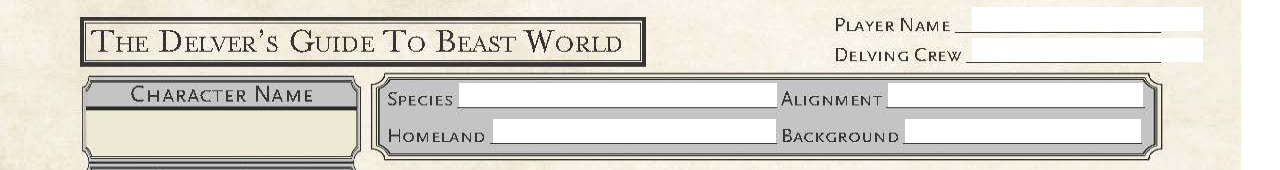
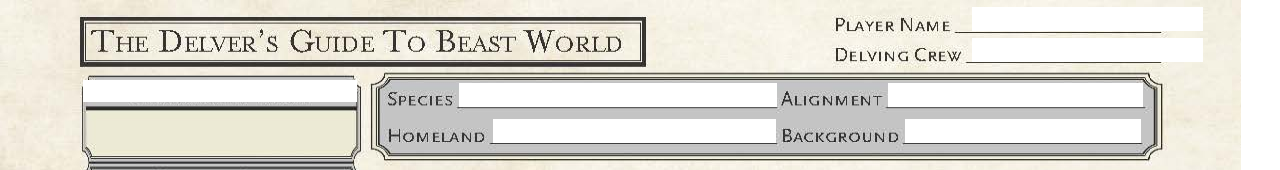
Before and after one commit to nodebotanist/beastworld-character-sheet, a Next.js app: page / in a window 1280 px wide. Shown: the top 170 px of the page. Built offline with nearby package versions, Linux system fonts and the light colour scheme.

Commit message:
Fixes #3- Added Character name

```diff
--- /dev/null
+++ b/components/character-name-block.tsx
@@ -0,0 +1,11 @@
+import React, { useState } from 'react'
+
+const CharacterNameBlock = ({ name }) => {
+    const [ nameText, setNameText ] = useState(name)
+
+    return <div id="character-name-block">
+        <input type="text" id="name" value={nameText} onChange={(e) => setNameText(e.target.value)} />
+    </div>
+}
+
+export default CharacterNameBlock
--- a/components/character-sheet.tsx
+++ b/components/character-sheet.tsx
@@ -11,6 +11,7 @@ import CharacterInfoBlock from './character-info-block'
 import BottomBlock from './bottom-block'
 import StatsProfsLevelsBlock from './stats-profs-levels-block'
 import NameCrewBlock from './name-crew-block'
+import CharacterNameBlock from './character-name-block'
 
 import bg from '../public/images/char-sheet.jpg'
 
@@ -22,6 +23,9 @@ const CharacterSheet = (props) => {
         <NameCrewBlock
             name={sheetState.playerName}
             crew={sheetState.crewName}
+        />
+        <CharacterNameBlock
+            name={sheetState.charName}
         />
         <CharacterInfoBlock
             species={sheetState.species}
--- a/pages/index.tsx
+++ b/pages/index.tsx
@@ -60,6 +60,7 @@ export default function Home() {
             "persuasionProf": false,
             "persuasion": 0,
           }}
+          charName={""}
           profBonus={0}
           levels={[{class: '', level: 0},{class: '', level: 0}]}
           name={""}
--- a/public/styles/globals.css
+++ b/public/styles/globals.css
@@ -496,3 +496,18 @@ img {
 #character-pictogram-block:hover #pictogram-picker {
     display: block;
 }
+
+/* begin character name block */
+
+#character-name-block {
+    position: absolute;
+    margin-top: 80px;
+    margin-left: 83px;
+    width: 274px;
+}
+
+#character-name-block input {
+    display: block;
+    width: 100%;
+    height: 100%;
+}
```
